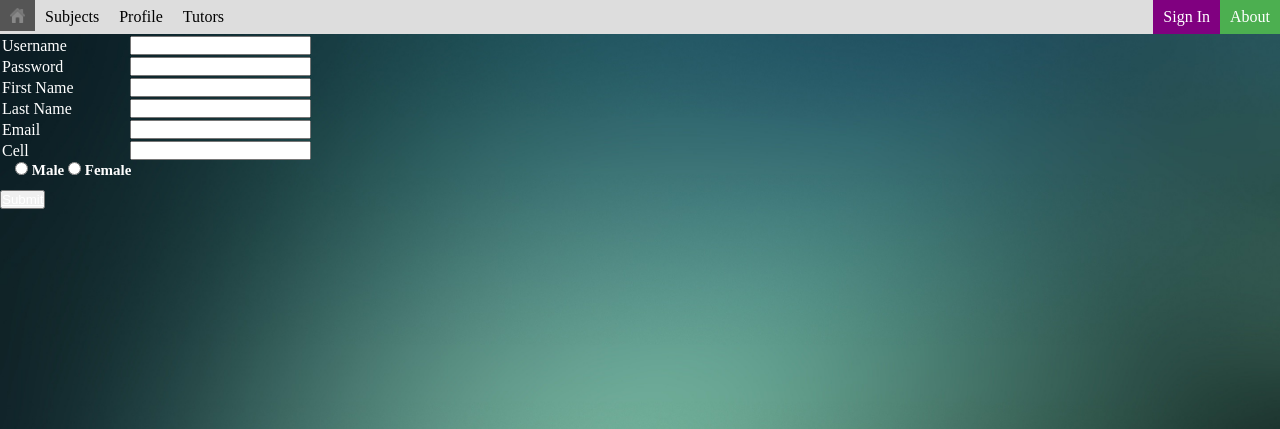
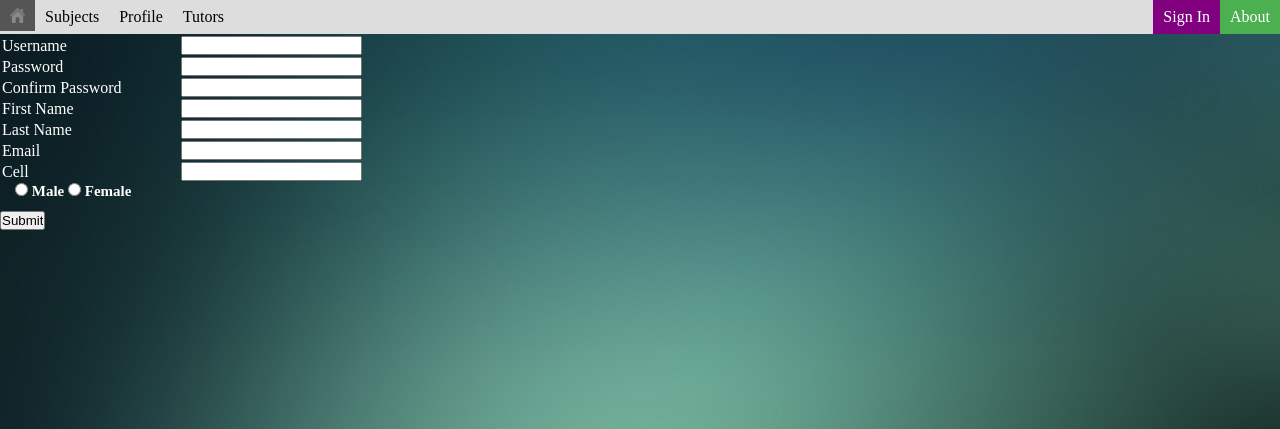
Before and after one commit to yapa5475/software_project, a PHP site: page /signup.php in a window 1280 px wide. Shown: the top 429 px of the page. Run offline with PHP 8.4, Linux system fonts and the light colour scheme.

Commit message:
sign up feature

```diff
--- a/software/signup.php
+++ b/software/signup.php
@@ -17,54 +17,62 @@
 
 	</ul>
 
-	<form action="demo.php" method="post">
+	<form action="demo.php" method="post"/>
 			<table width="450px">
 				<tr>
 					<td>
-						<label for="username">Username</label>
+						<label for="Username">Username</label>
 					</td>
 					<td>
-						<input type="text" name="username" maxlength="50" size="20">
+						<input type="text" name="Username" maxlength="50" size="20">
 					</td>
 				</tr>
 				<tr>
 					<td>
-						<label for="password">Password</label>
+						<label for="Password">Password</label>
 					</td>
 					<td>
-						<input type="text" name="password" maxlength="50" size="20">
+						<input type="text" name="Password" maxlength="50" size="20">
 					</td>
 				</tr>
 				<tr>
 					<td>
-						<label for="first_name">First Name</label>
+						<label for="Confirmpassword">Confirm Password</label>
 					</td>
 					<td>
-						<input type="text" name="first_name" maxlength="50" size="20">
+						<input type="text" name="Confirmpassword" maxlength="50" size="20">
 					</td>
 				</tr>
 				<tr>
 					<td>
-						<label for="last_name">Last Name</label>
+						<label for="First_name">First Name</label>
 					</td>
 					<td>
-						<input type="text" name="last_name" maxlength="50" size="20">
+						<input type="text" name="First_name" maxlength="50" size="20">
 					</td>
 				</tr>
 				<tr>
 					<td>
-						<label for="email">Email</label>
+						<label for="Last_name">Last Name</label>
 					</td>
 					<td>
-						<input type="text" name="email" maxlength="80" size="20">
+						<input type="text" name="Last_name" maxlength="50" size="20">
 					</td>
 				</tr>
 				<tr>
 					<td>
-						<label for="phoneno">Cell</label>
+						<label for="Email">Email</label>
 					</td>
 					<td>
-						<input type="text" name="phoneno" maxlength="30" size="20">
+						<input type="text" name="Email" maxlength="80" size="20">
+					</td>
+				</tr>
+				<tr>
+					<td>
+						<label for="Phoneno">Cell</label>
+					</td>
+					<td>
+						<input type="text" name="Phoneno" maxlength="30" size="20">
 					</td>
 				</tr>
 			</table>
@@ -74,8 +82,9 @@
 			<input type="radio" name="gender" value="female">
 			Female<br>
 			</h4>
+
+			<input type="submit">
 		</form>
-		<button type="button"><a href ="demo.php">Submit</a></button>
 	</body>
 
 </html>
```
